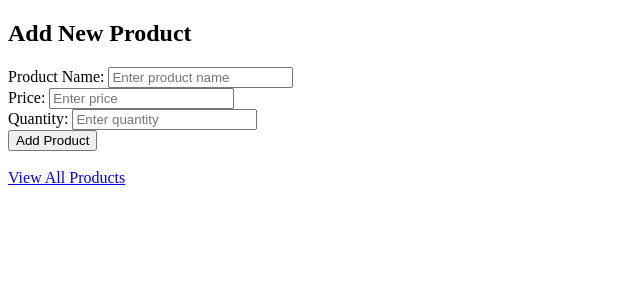
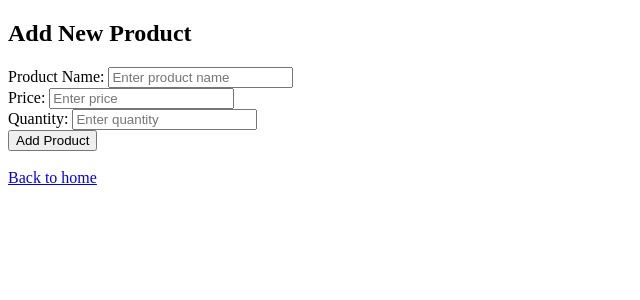
Before and after one commit to valerrriekarim/estore, a PHP site: page /addproduct.php in a window 1280 px wide. Shown: the top 300 px of the page, without its empty margins (0-640 px from the left). Run offline with PHP 8.4, Linux system fonts and the light colour scheme.

Commit message:
Update addproduct.php

```diff
--- a/addproduct.php
+++ b/addproduct.php
@@ -57,7 +57,7 @@
           <input type="submit" value="Add Product">
         </form>
         <br>
-        <a href="viewProducts.php">View All Products</a>
+        <a href="index.html">Back to home</a>
     </div>
 
     <!-- JavaScript Validation: checks fields are filled before submitting -->
```
